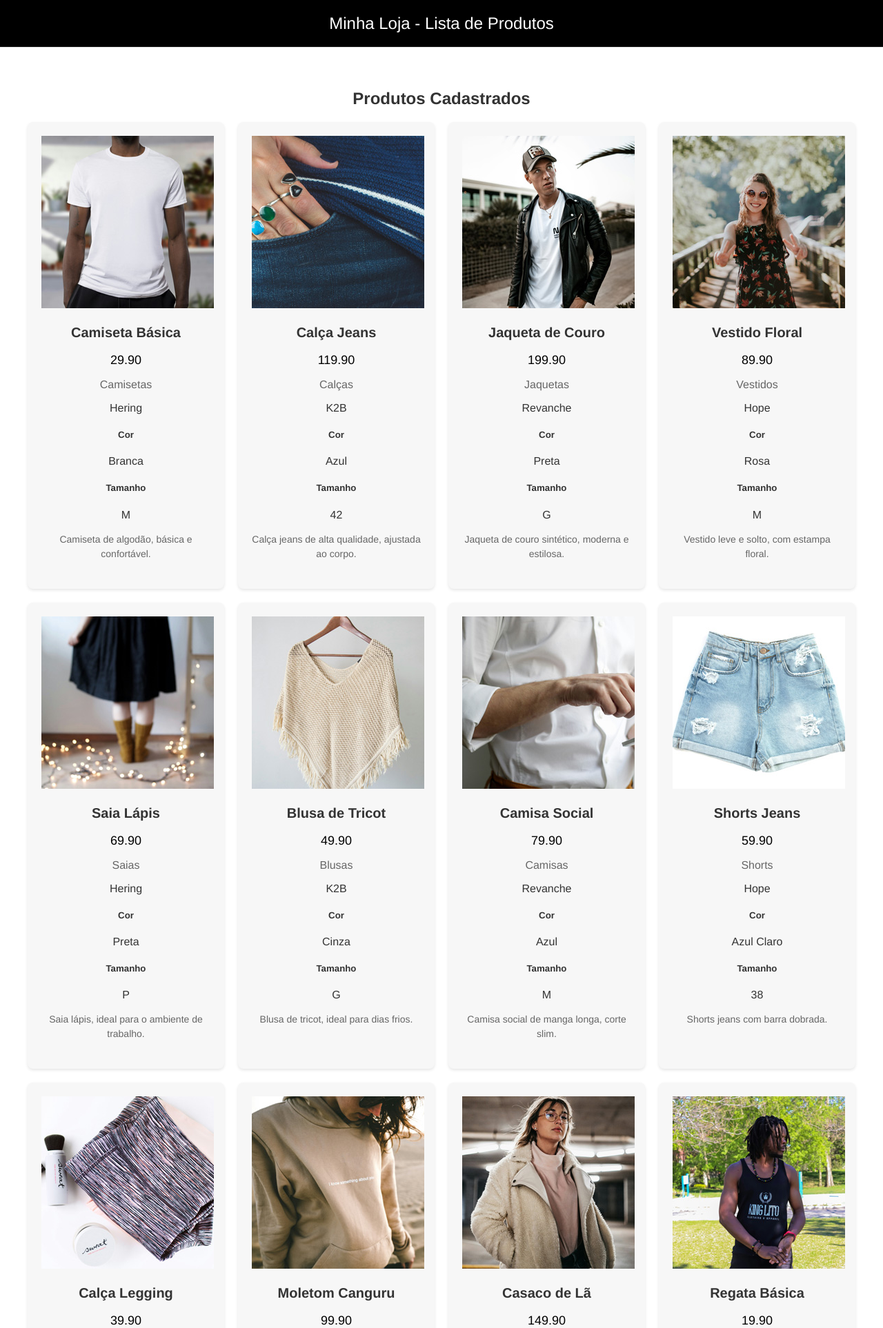
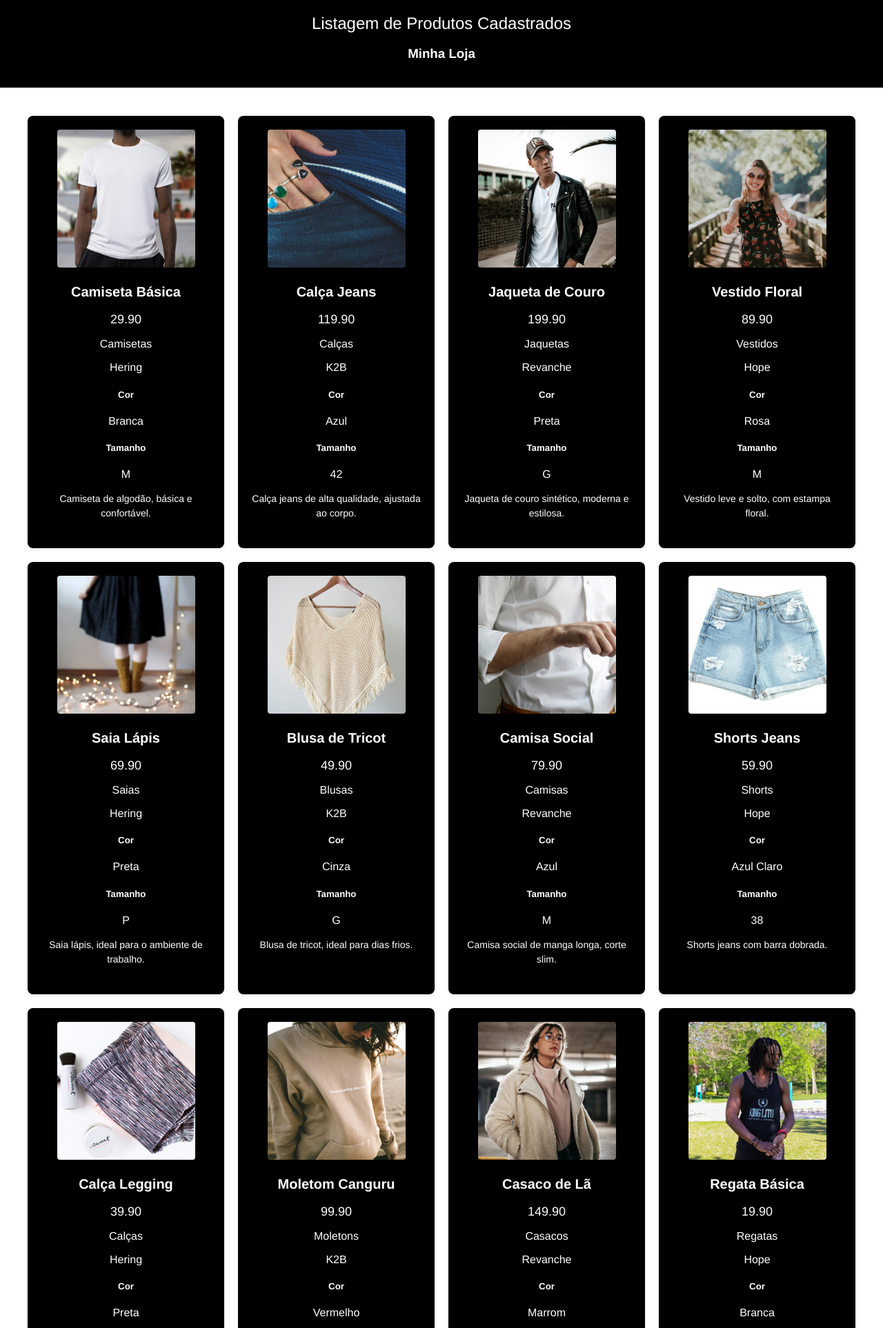
Before and after one commit to Lygmss/site_vendas, a PHP site: page /admin/listagemProduto.php in a window 1280 px wide. Shown: the top 1926 px of the page at 69% size. Run offline with PHP 8.4, Linux system fonts and the light colour scheme; data comes from the database, SQL or seed files in the repository.

Commit message:
att css da listagem arrumado

```diff
--- a/admin/listagemProduto.php
+++ b/admin/listagemProduto.php
@@ -33,12 +33,12 @@ try {
 </head>
 <body>
     <header>
-        <h1>Minha Loja - Lista de Produtos</h1>
+        <h1>Listagem de Produtos Cadastrados</h1>
+        <h3>Minha Loja</h3>
     </header>
 
     <main>
         <section class="product-list">
-            <h2>Produtos Cadastrados</h2>
             <div class="product-grid">
             <?php
             foreach($dados as $produtos){
--- a/admin/stylelist.css
+++ b/admin/stylelist.css
@@ -17,6 +17,9 @@ h1 {
     font-weight: normal;
     margin: 0;
     font-size: 24px;
+    color: #ffffff;
+}
+h3{
     color: #ffffff;
 }
 
@@ -68,10 +71,10 @@ main {
 }
 
 .product-card {
-    background-color: #f7f7f7;
+    background-color: #000000;
     padding: 20px;
     border-radius: 8px;
-    box-shadow: 0px 2px 4px rgba(0, 0, 0, 0.1);
+    box-shadow: 0px 2px 4px rgba(46, 43, 43, 0.1);
     text-align: center;
 }
 
@@ -83,27 +86,38 @@ main {
     box-shadow: 0px 1px 3px rgba(0, 0, 0, 0.1);
 }
 
+.product-info{
+  color: #ffffff;
+}
+
 .product-info h3 {
     font-size: 20px;
-    color: #333333;
+    color: #ffffff;
     margin-bottom: 10px;
 }
 
 .product-price {
     font-size: 18px;
-    color: #000000;
+    color: #ffffff;
     margin-bottom: 10px;
+}
+
+.img-list {
+    width: 200px;
+    height: 200px;
+    border-radius: 4px;
+    object-fit: cover; /* Mantém o aspecto da imagem ao cortá-la, se necessário */
 }
 
 .product-category {
     font-size: 16px;
-    color: #666666;
+    color: #ffffff;
     margin-bottom: 10px;
 }
 
 .product-description {
     font-size: 14px;
-    color: #666666;
+    color: #ffffff;
     line-height: 1.5;
     margin-bottom: 20px;
 }
```
